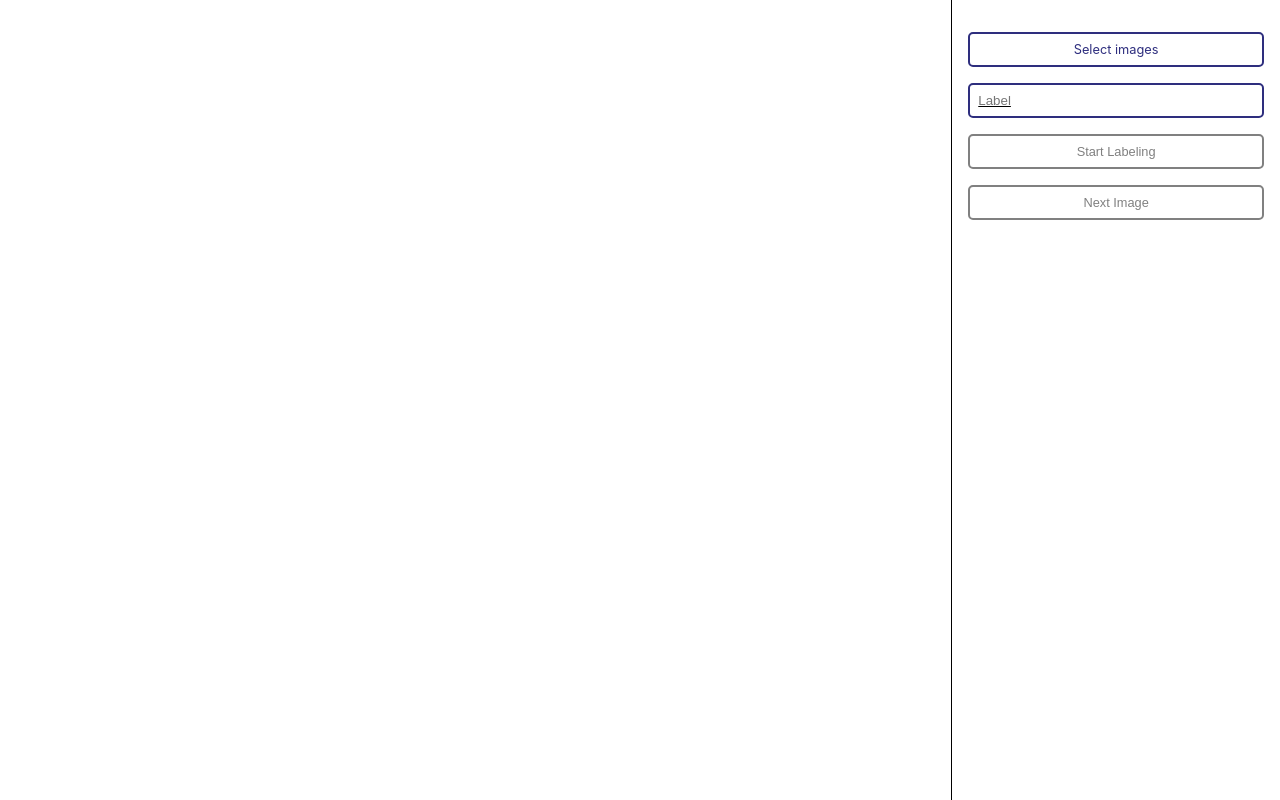
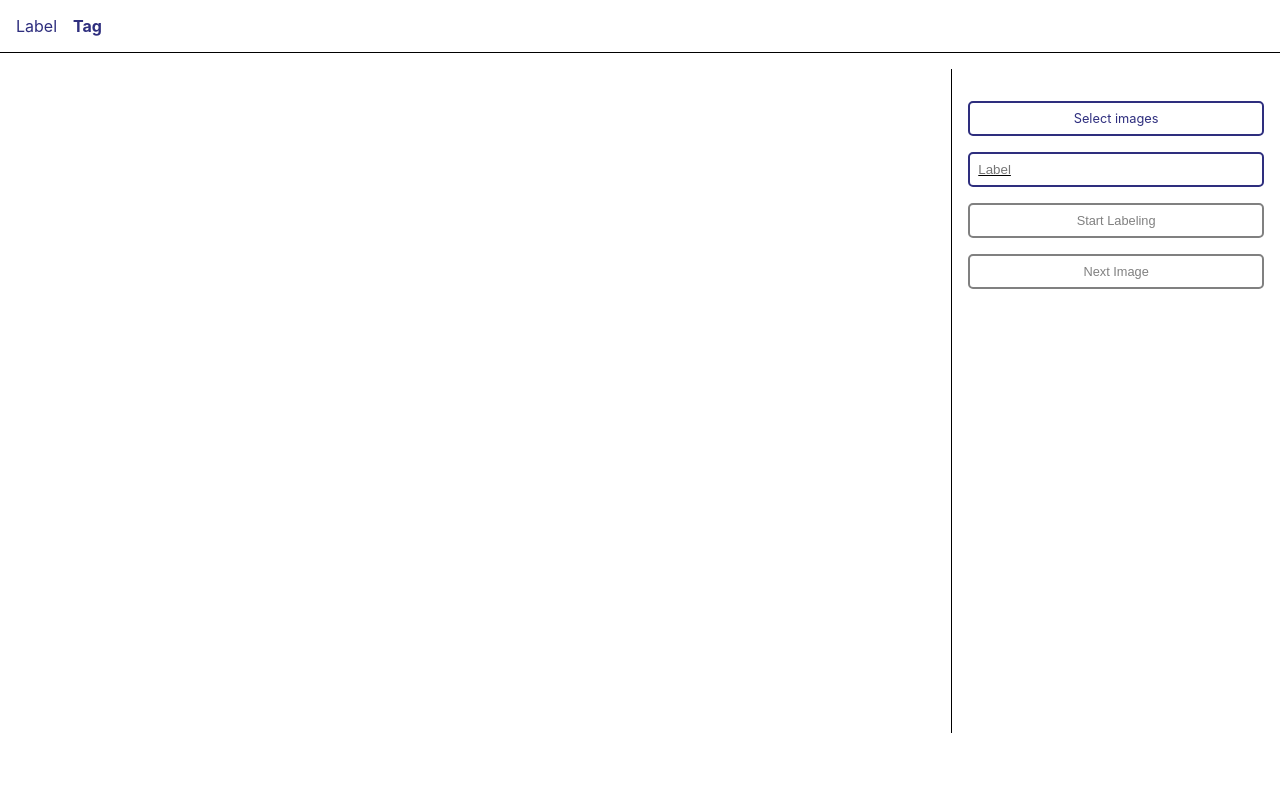
Before and after one commit to manaranjoc/image-recognition-front, a React (Create React App) app: page /bounding-box in a window 1280 px wide. Built offline with nearby package versions, Linux system fonts and the light colour scheme.

Commit message:
Add styles and label

```diff
--- a/src/App.js
+++ b/src/App.js
@@ -4,6 +4,7 @@ import Form from "./components/Form";
 import Image from "./components/Image"
 import {BrowserRouter, Route} from 'react-router-dom';
 import Tagger from './components/Tagger';
+import Navbar from './components/Navbar'
 
 function App() {
   const [image, setImage] = useState();
@@ -11,6 +12,7 @@ function App() {
 
   return (
     <BrowserRouter>
+      <Navbar/>
       <div className={styles.container}>
         <Route path='/' exact>
           <Image
--- a/src/components/Form/Form.module.css
+++ b/src/components/Form/Form.module.css
@@ -6,7 +6,7 @@
     padding: 1rem;
     margin-top: 1rem;
     border-left: 1px solid;
-    height: 90vh;
+    height: 85vh;
 }
 
 .inputFile {
--- a/src/components/Form/index.js
+++ b/src/components/Form/index.js
@@ -61,6 +61,7 @@ const Form = ({imageLabels, setImageLabels, setImage}) => {
 
     const retrieveModels = useCallback(async () => {
       const modelsResponse = await listModels();
+      console.log(modelsResponse.data)
       const allModels = modelsResponse.data.ProjectVersionDescriptions.map((model) => {
         return {
           ProjectVersionArn: model.ProjectVersionArn,
@@ -81,7 +82,11 @@ const Form = ({imageLabels, setImageLabels, setImage}) => {
     }, [])
 
     useEffect(() => {
+
+      const interval = setInterval(retrieveModels, 30000);
       retrieveModels();
+
+      return () => clearInterval(interval);
     }, [retrieveModels])
 
     const startCurrentModel = async () => {
@@ -106,10 +111,10 @@ const Form = ({imageLabels, setImageLabels, setImage}) => {
     return (
         <div className={styles.form}>
             <label htmlFor="available-models" className={styles.labelStartModel}>Select Model to start</label>
-            <select name="available-models" ref={modelToStart} onClick={retrieveModels}>
+            <select name="available-models" ref={modelToStart}>
               { models.toStart.length > 0 ? null: <option value="">All Models running</option>}
               { models.toStart.map((model, index) => (
-                  <option key={index} value={model.ProjectVersionArn}>{model.name}</option>
+                  <option key={index} value={model.ProjectVersionArn} disabled={model.status === 'TRAINING_IN_PROGRESS'}>{model.name}</option>
                 )
                 )}
             </select>
@@ -118,7 +123,7 @@ const Form = ({imageLabels, setImageLabels, setImage}) => {
             </button>
             <hr className={styles.separator}/>
             <label htmlFor="model" className={styles.labelSelectModel}>Choose running Model:</label>
-            <select name="model" ref={modelSelected} onClick={retrieveModels}>
+            <select name="model" ref={modelSelected}>
               <option value="">Default</option>
               { models.running.map((model, index) => (
                 <option key={index} value={model.ProjectVersionArn}>{model.name}</option>
--- a/src/components/Image/Image.module.css
+++ b/src/components/Image/Image.module.css
@@ -8,7 +8,7 @@
 
 .image {
     width: 100%;
-    max-height: 90vh;
+    max-height: 85vh;
 }
 
 .boundingBox {
--- /dev/null
+++ b/src/components/Navbar/Navbar.module.css
@@ -0,0 +1,14 @@
+.navbar {
+  padding: 1rem;
+  border-bottom: 1px black solid;
+}
+
+.link {
+  margin-right: 1rem;
+  text-decoration: none;
+  color: var(--main-color);
+}
+
+.linkActive {
+  font-weight: bold;
+}
--- /dev/null
+++ b/src/components/Navbar/index.js
@@ -0,0 +1,17 @@
+import {NavLink} from 'react-router-dom';
+import styles from './Navbar.module.css';
+
+const Navbar = () => {
+  return (
+    <nav className={styles.navbar}>
+      <NavLink to='/' className={styles.link} activeClassName={styles.linkActive} exact>
+        Label
+      </NavLink>
+      <NavLink to='/bounding-box' className={styles.link} activeClassName={styles.linkActive}>
+        Tag
+      </NavLink>
+    </nav>
+  )
+}
+
+export default Navbar;
--- a/src/components/Tagger/Tagger.module.css
+++ b/src/components/Tagger/Tagger.module.css
@@ -1,13 +1,13 @@
 .customTagger {
   display: flex;
   width: 100vw;
-  height: 100vh;
+  height: 85vh;
 }
 
 .canvasContainer {
   position: relative;
   flex: 3;
-  height: 90vh;
+  height: 85vh;
   margin: 2rem;
 }
 
@@ -30,6 +30,7 @@
   padding: 1rem;
   display: flex;
   flex-direction: column;
+  margin-top: 1rem;
 }
 
 .button {
--- a/src/components/Tagger/index.js
+++ b/src/components/Tagger/index.js
@@ -2,6 +2,7 @@ import {useRef, useState, useEffect, useCallback} from 'react';
 import styles from './Tagger.module.css'
 import {uploadImage, uploadManifest} from '../../API/ImageAPI';
 import {createManifest} from './Manifest';
+import { useHistory } from 'react-router-dom';
 
 const Tagger = () => {
 
@@ -11,10 +12,12 @@ const Tagger = () => {
   const [manifest, setManifest] = useState([]);
   const [images, setImages] = useState([]);
   const [label, setLabel] = useState(null);
+  const [isBoxMoving, setIsBoxMoving] = useState(false);
   const imageContainer = useRef(null);
   const boundingBoxContainer = useRef(null);
   const imageInput = useRef(null);
   const labelInput = useRef(null);
+  const history = useHistory();
 
   const updateCanvas = () => {
     const canvas = imageContainer.current;
@@ -43,7 +46,7 @@ const Tagger = () => {
       imageInput.current.files[currentImage].name,
       imageSize,
       boundingBox,
-      'test',
+      label,
       boundingBoxContainer.current.height,
       boundingBoxContainer.current.width
     )
@@ -54,6 +57,7 @@ const Tagger = () => {
       setManifest([...manifest, newManifest])
     } else {
       await uploadManifest([...manifest, newManifest]);
+      history.push('/');
     }
   }
 
@@ -68,6 +72,19 @@ const Tagger = () => {
     }
   }, [currentImage])
 
+  const moveRectangle = useCallback((event) => {
+    const canvas = boundingBoxContainer.current;
+    const rect = canvas.getBoundingClientRect();
+    const x = event.clientX - rect.left;
+    const y = event.clientY - rect.top;
+    const context = canvas.getContext('2d');
+    context.clearRect(0, 0, canvas.width, canvas.height);
+    context.globalAlpha = 0.5;
+    context.fillStyle = 'blue';
+    context.fillRect(boundingBox.x, boundingBox.y, x-boundingBox.x, y-boundingBox.y);
+    context.globalAlpha = 1;
+  }, [boundingBoxContainer, boundingBox]);
+
   const drawRectangle = (event) => {
     const canvas = boundingBoxContainer.current;
     canvas.width = canvas.offsetWidth;
@@ -75,20 +92,37 @@ const Tagger = () => {
     const rect = canvas.getBoundingClientRect();
     const x = event.clientX - rect.left;
     const y = event.clientY - rect.top;
-    console.log("clicking")
 
     if(boundingBox.width === 0 || boundingBox.height === 0) {
-      setBoundingBox({...boundingBox, width: x-boundingBox.x, height: y-boundingBox.y})
+      setIsBoxMoving(false);
+      setBoundingBox({...boundingBox, width: x-boundingBox.x, height: y-boundingBox.y});
     } else {
-      setBoundingBox({width: 0, height: 0, x, y})
+      setBoundingBox({width: 0, height: 0, x, y});
+      setIsBoxMoving(true);
     }
 
   };
 
   useEffect(() => {
-    const context = boundingBoxContainer.current.getContext('2d');
+    try {
+      const boundingCanvas = boundingBoxContainer.current;
+
+      if (isBoxMoving) {
+        boundingCanvas.addEventListener("mousemove", moveRectangle);
+      } else {
+        boundingCanvas.removeEventListener("mousemove", moveRectangle);
+      }
+      return () => boundingCanvas.removeEventListener("mousemove", moveRectangle);
+    } catch (error) {
+      console.error(error);
+    }
+  }, [boundingBoxContainer, moveRectangle, isBoxMoving])
+
+  useEffect(() => {
+    const canvas = boundingBoxContainer.current;
+    const context = canvas.getContext('2d');
     if( boundingBox.width !== 0 && boundingBox.height !== 0) {
-      context.clearRect(0, 0, 300, 300);
+      context.clearRect(0, 0, canvas.width, canvas.height);
       context.globalAlpha = 0.5;
       context.fillStyle = 'blue';
       context.fillRect(boundingBox.x, boundingBox.y, boundingBox.width, boundingBox.height)
@@ -139,7 +173,7 @@ const Tagger = () => {
           Start Labeling
         </button>
         <button onClick={nextImage} className={styles.button} disabled={label === null}>
-          {currentImage <= images.length ? "Next Image" : "Finish labeling"}
+          {currentImage === images.length-1 ? "Finish labeling" : "Next Image"}
         </button>
         {label !== null ? <div className={styles.modelLabel}>Click two points in the image for making a bounding box</div> : null }
       </div>
```
